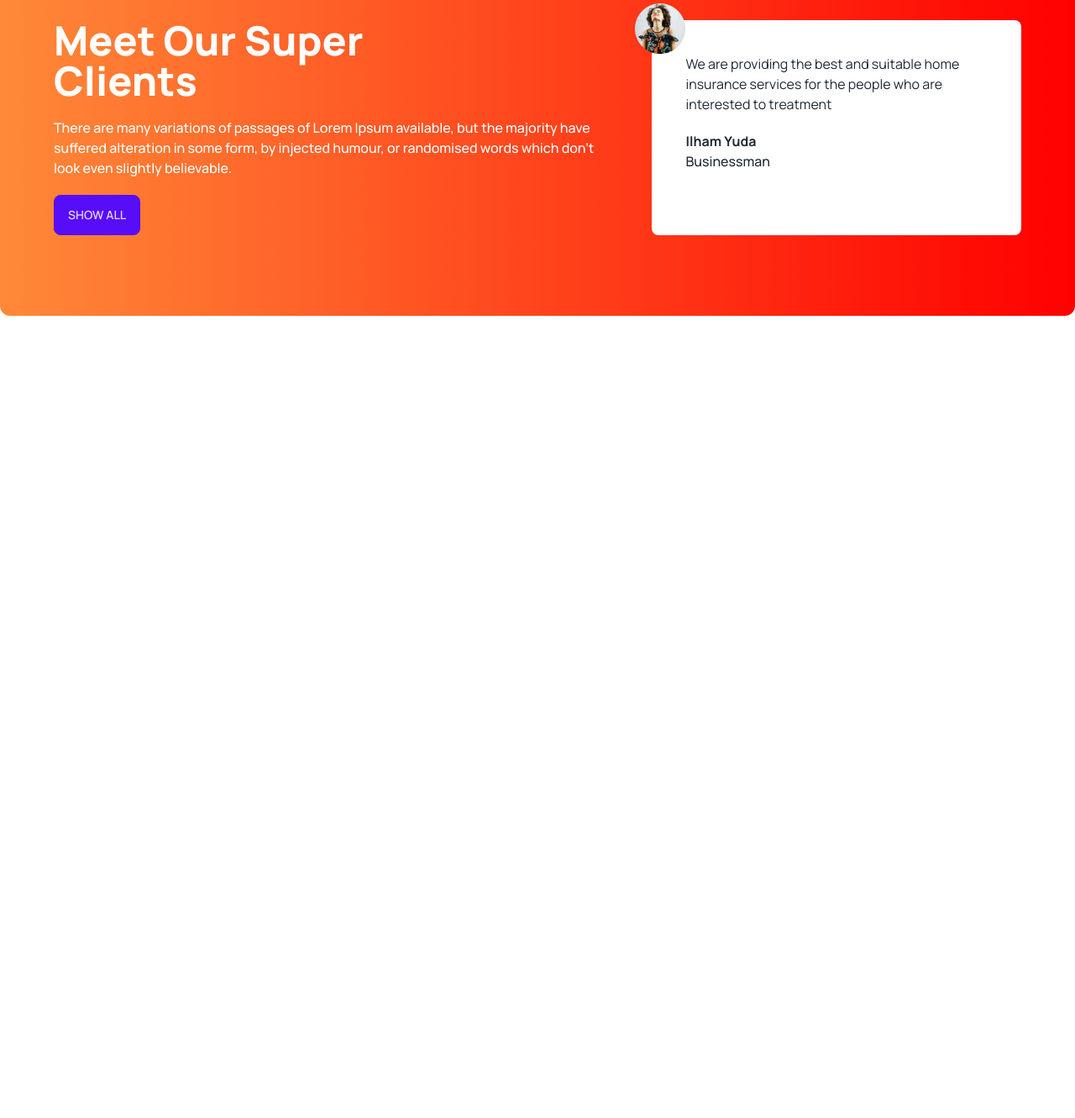
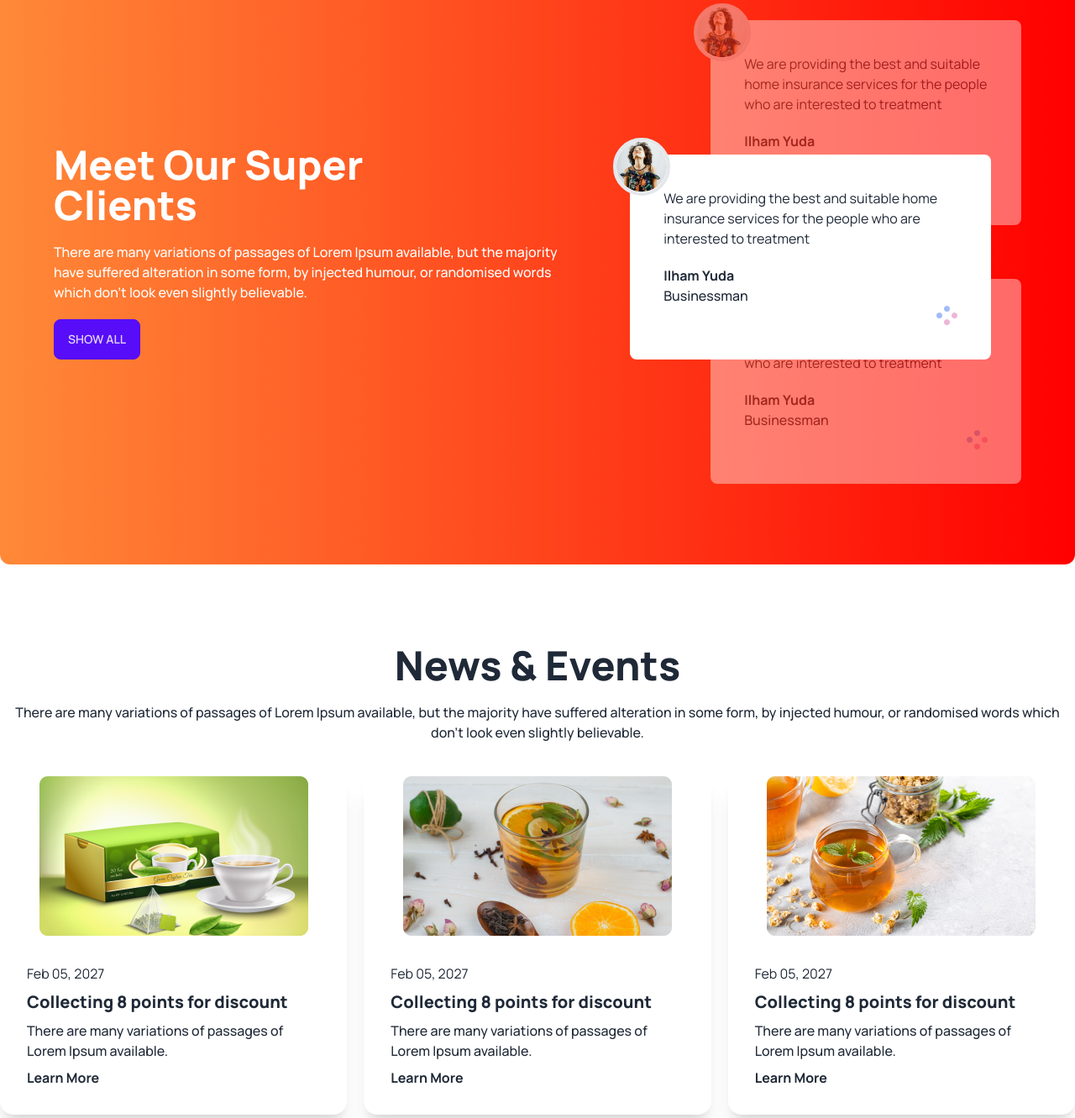
Before and after one commit to farhadahmed08/tea-house, a plain HTML site: page index.html in a window 1280 px wide. Shown: the part 1851-3182 px from the top of the page at 84% size. Before the commit the page ends 2323 px from the top, so only its background shows below. Drawn offline with nearby package versions, Linux system fonts and the light colour scheme.

Commit message:
added news ands event part

```diff
--- a/index.html
+++ b/index.html
@@ -132,18 +132,89 @@
       </section>
       <!-- super clients section -->
       <section class="my-24 rounded-xl bg-gradient-to-r from-[#FF8938] to-[#F00] px-16 py-24 flex flex-col lg:flex-row gap-12">
-        <div class="space-y-5">
-          <h2 class="text-5xl font-extrabold text-white ">Meet Our Super <br>
-            Clients</h2>
-          <p class="font-medium text-white ">There are many variations of passages of Lorem Ipsum available, but the majority have suffered alteration in some form, by injected humour, or randomised words which don't look even slightly believable. </p>
-          <button class="btn btn-primary">Show All</button>
+        <div class="flex items-center lg:pr-28">
+          <div class="space-y-5">
+            <h2 class="text-5xl font-extrabold text-white ">Meet Our Super <br>
+              Clients</h2>
+            <p class="font-medium text-white ">There are many variations of passages of Lorem Ipsum available, but the majority have suffered alteration in some form, by injected humour, or randomised words which don't look even slightly believable. </p>
+            <button class="btn btn-primary">Show All</button>
+          </div>
         </div>
-        <!-- review -->
-        <div class="relative p-10 rounded-lg bg-white">
-          <img class="absolute -top-5 -left-5" src="./images/client.png" alt="">
+        <!-- review container -->
+        <div class="relative">
+        <!-- next review -->
+        <div class="relative opacity-40 mb-16 p-10 rounded-lg bg-white">
+          <img class="z-20 absolute -top-5 -left-5 border-4 rounded-full bg-white" src="./images/client.png" alt="">
           <p>We are providing the best and suitable home insurance services for the people who are interested to treatment</p>
           <h4 class="font-bold mt-5">Ilham Yuda</h4>
           <p class="font-medium">Businessman</p>
+          <div class="flex justify-end">
+            <img src="./images/circles.png" alt="">
+          </div>
+        </div>
+        <!--current review -->
+        <div class="absolute top-40 lg:-left-24 z-30 p-10 rounded-lg bg-white lg:w-[430px]">
+          <img class="absolute -top-5 -left-5 border-4 rounded-full bg-white" src="./images/client.png" alt="">
+          <p>We are providing the best and suitable home insurance services for the people who are interested to treatment</p>
+          <h4 class="font-bold mt-5 ">Ilham Yuda</h4>
+          <p class="font-medium">Businessman</p>
+          <div class="flex justify-end">
+            <img src="./images/circles.png" alt="">
+          </div>
+        </div>
+        <!--previous review -->
+        <div class="z-20 relative opacity-40 p-10 rounded-lg bg-white">
+          <img class="absolute -top-5 -left-5 border-4 rounded-full bg-white" src="./images/client.png" alt="">
+          <p>We are providing the best and suitable home insurance services for the people who are interested to treatment</p>
+          <h4 class="font-bold mt-5">Ilham Yuda</h4>
+          <p class="font-medium">Businessman</p>
+          <div class="flex justify-end">
+            <img src="./images/circles.png" alt="">
+          </div>
+        </div>
+      </div>
+      </section>
+      <!-- News and events -->
+      <section class="my-24">
+        <div class="text-center">
+        <h2 class="font-extrabold text-5xl">News & Events</h2>
+        <p class="font-medium mt-5">There are many variations of passages of Lorem Ipsum available, but the majority have suffered alteration in some form, by injected humour, or randomised words which don't look even slightly believable. </p>
+        </div>
+        <!-- news and events card -->
+        <div class="my-10 grid lg:grid-cols-3 gap-5 ">
+          <div class="card  bg-base-100 shadow-xl">
+            <figure><img src="./images/news-1.png" alt="Shoes" /></figure>
+            <div class="card-body">
+
+              <p>Feb 05, 2027</p>
+              <h2 class="card-title font-extrabold">Collecting 8 points for discount</h2>
+              <p class="font-medium">There are many variations of passages of Lorem Ipsum available.</p>
+              <h4 class="font-bold">Learn More</h4>
+
+            </div>
+          </div>
+          <div class="card  bg-base-100 shadow-xl">
+            <figure><img src="./images/news-2.png" alt="Shoes" /></figure>
+            <div class="card-body">
+
+              <p>Feb 05, 2027</p>
+              <h2 class="card-title font-extrabold">Collecting 8 points for discount</h2>
+              <p class="font-medium">There are many variations of passages of Lorem Ipsum available.</p>
+              <h4 class="font-bold">Learn More</h4>
+
+            </div>
+          </div>
+          <div class="card  bg-base-100 shadow-xl">
+            <figure><img src="./images/news-3.png" alt="Shoes" /></figure>
+            <div class="card-body ">
+
+              <p>Feb 05, 2027</p>
+              <h2 class="card-title font-extrabold">Collecting 8 points for discount</h2>
+              <p class="font-medium">There are many variations of passages of Lorem Ipsum available.</p>
+              <h4 class="font-bold">Learn More</h4>
+
+            </div>
+          </div>
         </div>
       </section>
     </main>
```
